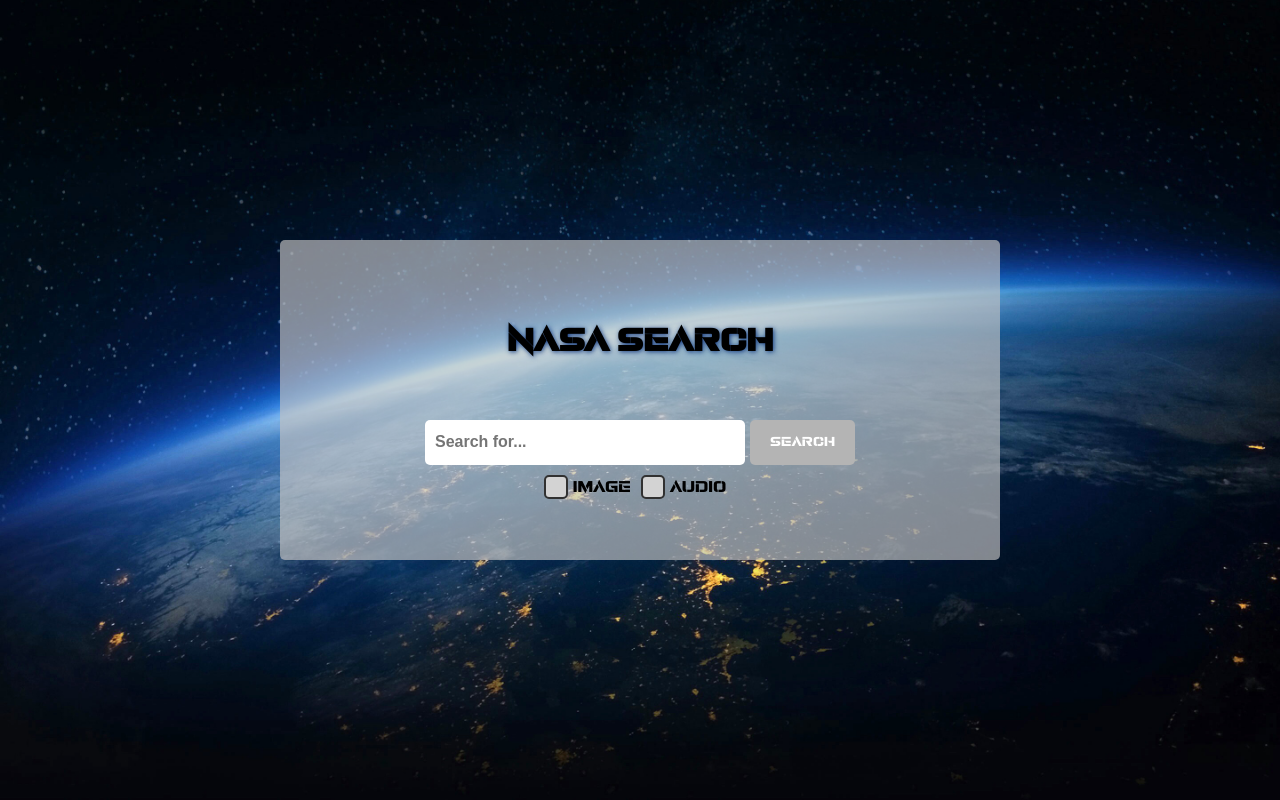
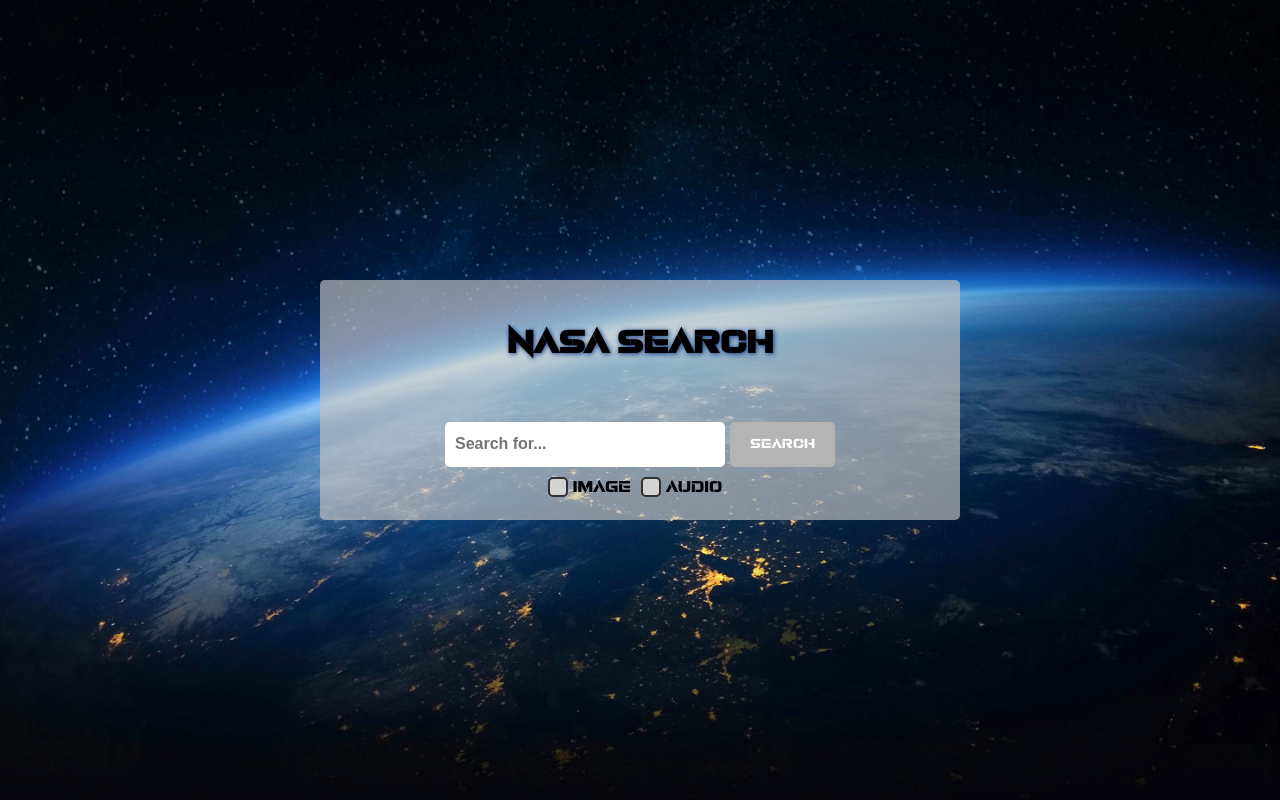
Before and after one commit to Dpartipilo/tt-tickx, a React (Create React App) app: page / in a window 1280 px wide. Built offline with nearby package versions, Linux system fonts and the light colour scheme.

Commit message:
Chore: Improved general App styling

```diff
--- a/src/App.module.scss
+++ b/src/App.module.scss
@@ -1,5 +1,6 @@
 .App {
   text-align: center;
+  min-height: 100vh;
   height: 100%;
   width: 100%;
   padding: 40px 0;
--- a/src/components/Search/Search.module.scss
+++ b/src/components/Search/Search.module.scss
@@ -4,7 +4,6 @@
   align-items: center;
   font-family: "Revamped";
   height: 100vh;
-  box-sizing: border-box;
   margin:  -40px 0;
   .formContainer{
     display: flex;
@@ -38,7 +37,6 @@
       width: 100%;
 
       input[type=text]{
-        box-sizing: border-box;
         border-radius: 5px;
         border: none;
         margin-right: 5px;
--- a/src/index.scss
+++ b/src/index.scss
@@ -3,6 +3,9 @@
   src: url('styles/fonts/Revamped.ttf');
 }
 
+*{
+  box-sizing: border-box;
+}
 body {
   margin: 0;
   font-family: -apple-system, BlinkMacSystemFont, 'Segoe UI', 'Roboto', 'Oxygen',
```
